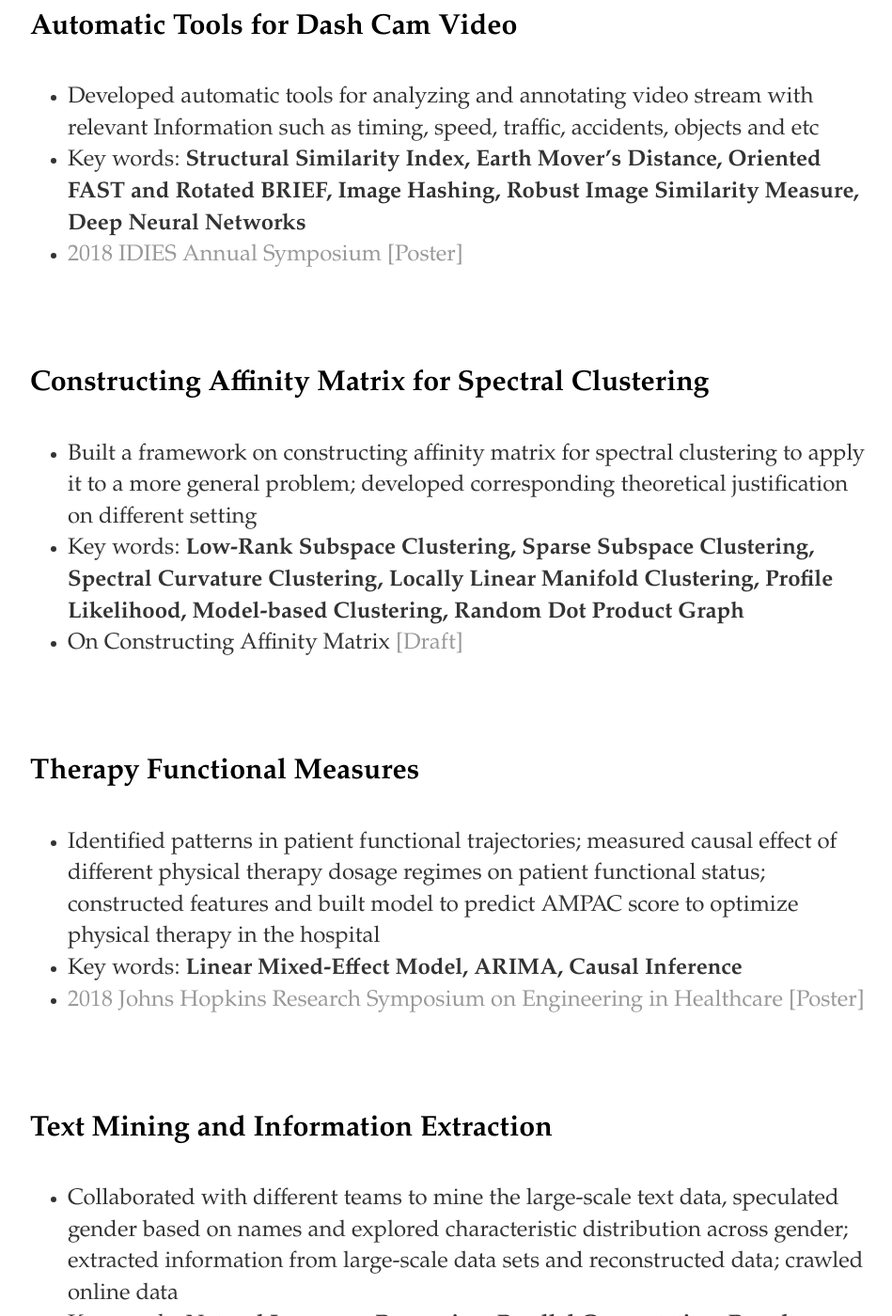
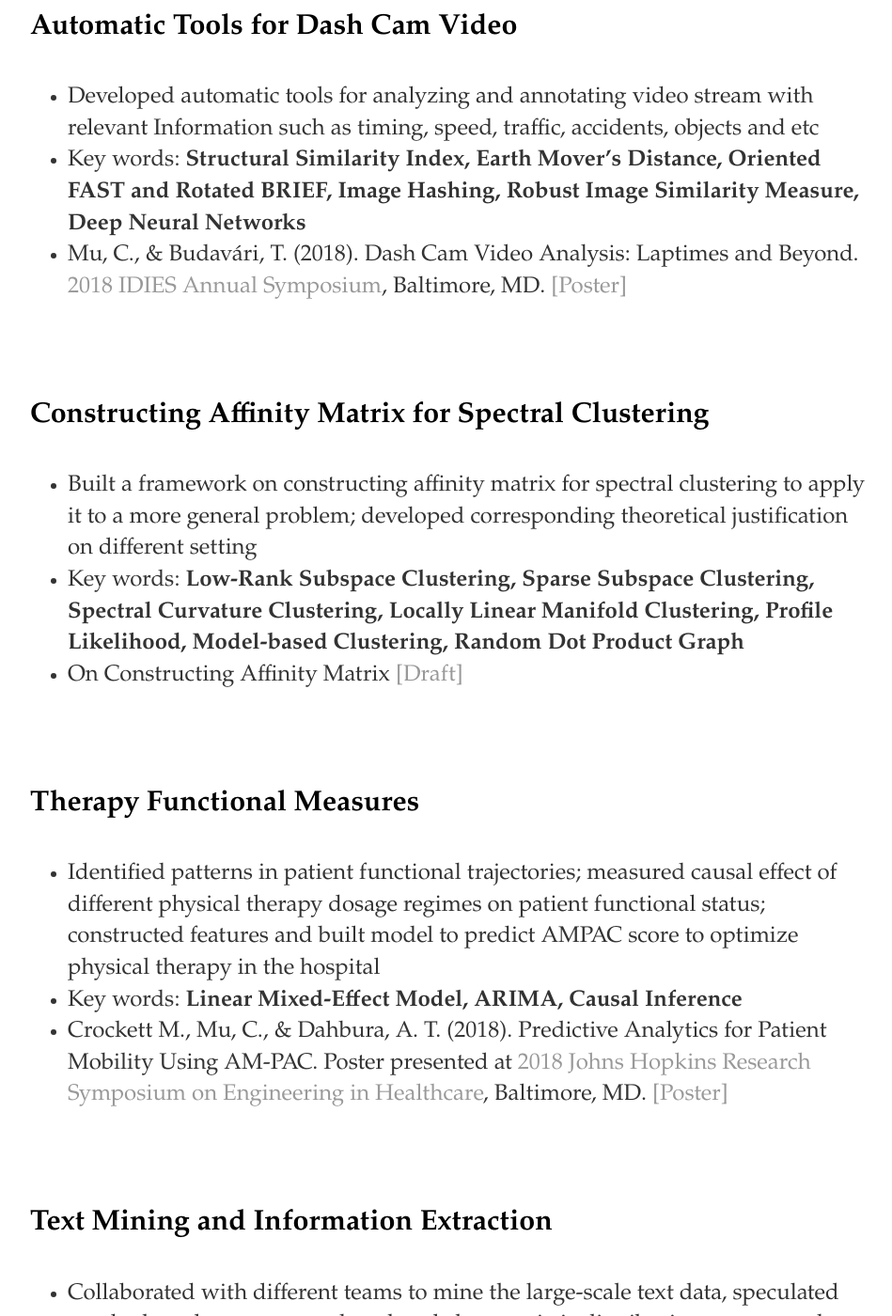
Before and after one commit to CongM/CongM.github.io, a Jekyll site: the page built from research/index.html, in a window 1280 px wide and 1400 px high, scrolled down 735 px. Shown: the whole window at 94% size, without its empty margins (160-1109 px from the left). Built offline with Jekyll 4.4.1, drawn with Linux system fonts in a browser that asks for light colours.

Commit message:
Update index.html

```diff
--- a/research/index.html
+++ b/research/index.html
@@ -18,7 +18,7 @@ title: Cong Mu's Homepage
 	<ul>
 		<li>Developed automatic tools for analyzing and annotating video stream with relevant Information such as timing, speed, traffic, accidents, objects and etc</li>
 		<li>Key words: <b>Structural Similarity Index, Earth Mover’s Distance, Oriented FAST and Rotated BRIEF, Image Hashing, Robust Image Similarity Measure, Deep Neural Networks</b></li>
-		<li><a href="http://idies.jhu.edu/presentation/dash-cam-video-analysis-laptimes-and-beyond/" target="_blank">2018 IDIES Annual Symposium</a> <a href="/research/Dash Cam Video Analysis - Laptimes and Beyond.pdf" target="_blank">[Poster]</a></li>
+		<li>Mu, C., & Budavári, T. (2018). Dash Cam Video Analysis: Laptimes and Beyond. <a href="http://idies.jhu.edu/presentation/dash-cam-video-analysis-laptimes-and-beyond/" target="_blank">2018 IDIES Annual Symposium</a>, Baltimore, MD. <a href="/research/Dash Cam Video Analysis - Laptimes and Beyond.pdf" target="_blank">[Poster]</a></li>
 	</ul>
   <br><br>
   <h4>Constructing Affinity Matrix for Spectral Clustering</h4>
@@ -32,7 +32,7 @@ title: Cong Mu's Homepage
 	<ul>
 		<li>Identified patterns in patient functional trajectories; measured causal effect of different physical therapy dosage regimes on patient functional status; constructed features and built model to predict AMPAC score to optimize physical therapy in the hospital</li>
 		<li>Key words: <b>Linear Mixed-Effect Model, ARIMA, Causal Inference</b></li>
-		<li><a href="https://malonecenter.jhu.edu/meetup/18symposium/" target="_blank">2018 Johns Hopkins Research Symposium on Engineering in Healthcare</a> <a href="/research/Predictive Analytics for Patient Mobility Using AM-PAC.pdf" target="_blank">[Poster]</a></li>
+		<li>Crockett M., Mu, C., & Dahbura, A. T. (2018). Predictive Analytics for Patient Mobility Using AM-PAC. Poster presented at <a href="https://malonecenter.jhu.edu/meetup/18symposium/" target="_blank">2018 Johns Hopkins Research Symposium on Engineering in Healthcare</a>, Baltimore, MD. <a href="/research/Predictive Analytics for Patient Mobility Using AM-PAC.pdf" target="_blank">[Poster]</a></li>
 	</ul>
   <br><br>
   <h4>Text Mining and Information Extraction</h4>
```
